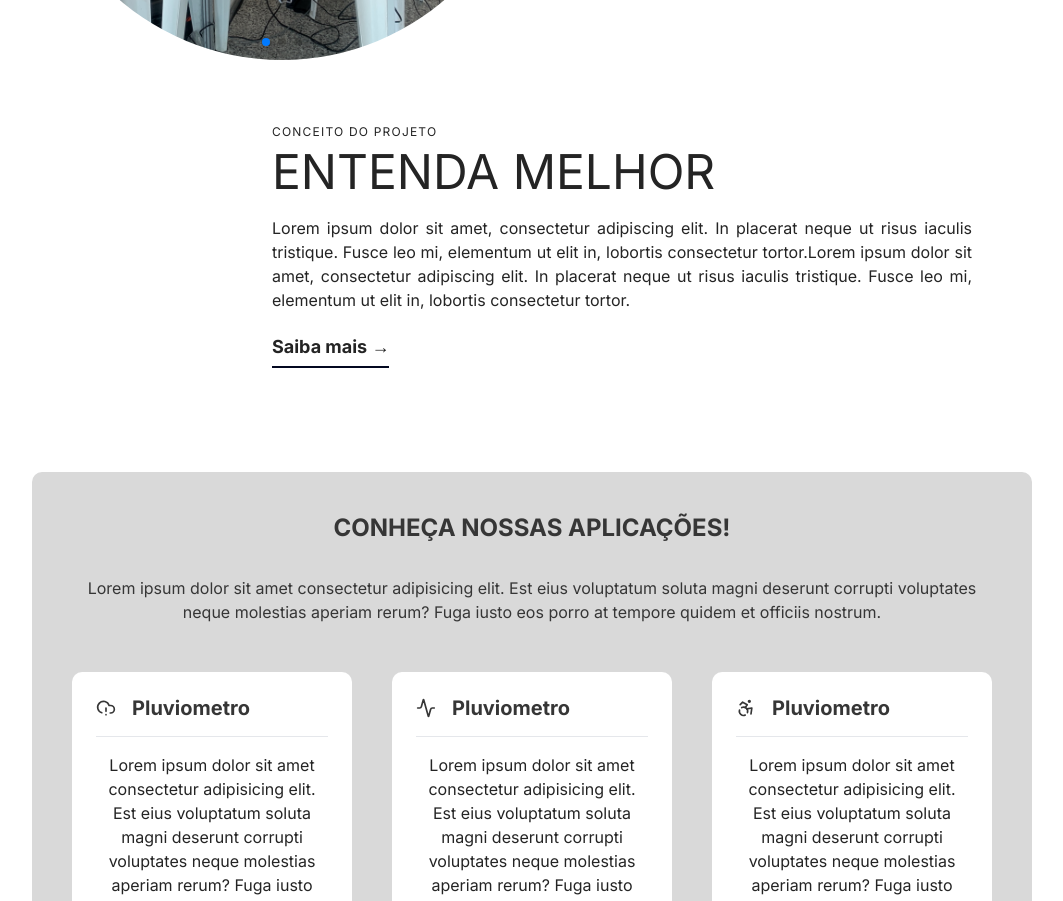
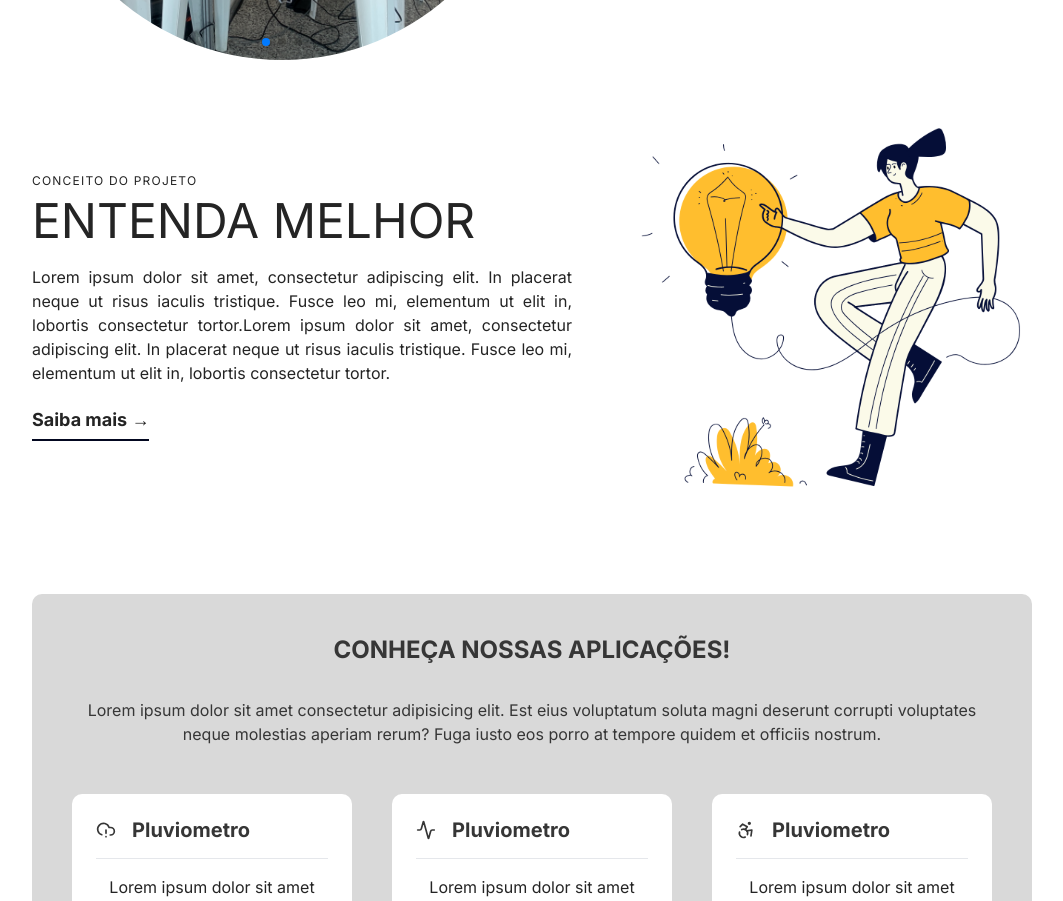
Before and after one commit to uaipy/uaipy-landingPage, a React (Vite) app: page / in a window 1280 px wide. Shown: the part 1280-2181 px from the top of the page, without its empty margins (108-1171 px from the left). Built offline with nearby package versions, Linux system fonts and the light colour scheme.

Commit message:
feat: updating second ProjectConcept section

```diff
--- a/src/components/sections/ProjectConcept/index.tsx
+++ b/src/components/sections/ProjectConcept/index.tsx
@@ -3,6 +3,7 @@ import Metrics from "@/components/ui/Metrics"
 import image1 from "@/assets/inicio_1.jpeg";
 import image2 from "@/assets/inicio_2.jpeg";
 import image3 from "@/assets/inicio_3.jpeg";
+import image from "@/assets/Elemento_2.svg"
 
 const metrics = [
     {
@@ -39,7 +40,7 @@ export const ProjectConcept = () => {
                 <ContentBlock marginDirection="md:ml-10 lg:ml-7 xl:ml-15" title="O início de tudo" subheading="Conceito do Projeto" description="Lorem ipsum dolor sit amet, consectetur adipiscing elit. In placerat neque ut risus iaculis tristique. Fusce leo mi, elementum ut elit in, lobortis consectetur tortor.Lorem ipsum dolor sit amet, consectetur adipiscing elit. In placerat neque ut risus iaculis tristique. Fusce leo mi, elementum ut elit in, lobortis consectetur tortor." showBtn={true} btnText="Conheça+" btnVariant="gradient" btnClassName="mt-4 cursor-pointer" imgClassName="hidden aspect-square object-cover md:block md:rounded-full" carouselImages={[image1, image2, image3]}/>
             </div>
             <div className="mt-16">
-                <ContentBlock marginDirection="md:mr-10 xl:mr-15" title="Entenda melhor" subheading="Conceito do Projeto" description="Lorem ipsum dolor sit amet, consectetur adipiscing elit. In placerat neque ut risus iaculis tristique. Fusce leo mi, elementum ut elit in, lobortis consectetur tortor.Lorem ipsum dolor sit amet, consectetur adipiscing elit. In placerat neque ut risus iaculis tristique. Fusce leo mi, elementum ut elit in, lobortis consectetur tortor." flexDirection="flex-col justify-center md:flex-row-reverse" showBtn={true} btnText="Saiba mais →" btnVariant="outline" btnClassName="mt-4 cursor-pointer" imgClassName="mb-12 md:mb-0"/>
+                <ContentBlock marginDirection="md:mr-10 xl:mr-15" title="Entenda melhor" subheading="Conceito do Projeto" description="Lorem ipsum dolor sit amet, consectetur adipiscing elit. In placerat neque ut risus iaculis tristique. Fusce leo mi, elementum ut elit in, lobortis consectetur tortor.Lorem ipsum dolor sit amet, consectetur adipiscing elit. In placerat neque ut risus iaculis tristique. Fusce leo mi, elementum ut elit in, lobortis consectetur tortor." flexDirection="flex-col justify-center md:flex-row-reverse" showBtn={true} btnText="Saiba mais →" btnVariant="outline" btnClassName="mt-4 cursor-pointer" staticImage={image} imgClassName="max-w-90 mb-12 md:mb-0 lg:max-w-4/10"/>
             </div>
         </section>
     );
```
Also changed, not shown: src/assets/Elemento_2.svg (added).
